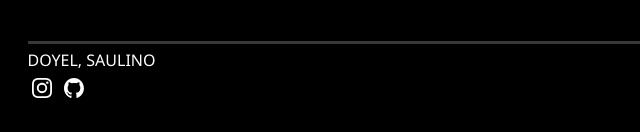
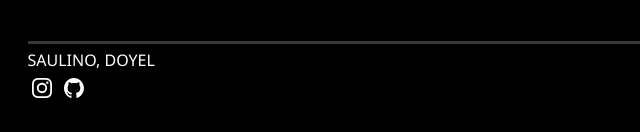
Before and after one commit to Doyit0/Challenge-Encriptador, a plain HTML site: page index.html in a window 1280 px wide. Shown: the part 695-827 px from the top of the page, 0-640 px from the left. Drawn offline with Linux system fonts and the light colour scheme.

Commit message:
Ultimo arreglo

```diff
--- a/index.html
+++ b/index.html
@@ -8,7 +8,7 @@
      <link rel="stylesheet" href="reset.css">
      <link rel="stylesheet" href="style.css">
      <title>Encriptador de texto</title>
-     <link rel="icon" href="logo.png" type="image/x-icon" />
+     <link rel="icon" href="logo.png" type="image/x-icon">
      <meta name="author" content="Doyel Saulino Ochoa">
      <script src="script.js" defer></script>
 
@@ -40,7 +40,7 @@
      </div>
 </body>
 <footer>
-     <p>Doyel, Saulino <br>
+     <p>Saulino, Doyel<br>
           <a href="https://instagram.com/doyito"><img class="instaIcon" src="images/Instagram_Glyph_White.svg"
                     alt="Instagram Icon"></a>
           <a href="https://github.com/Doyit0"><img class="gitHubIcon" src="images/github-mark-white.svg"
```
